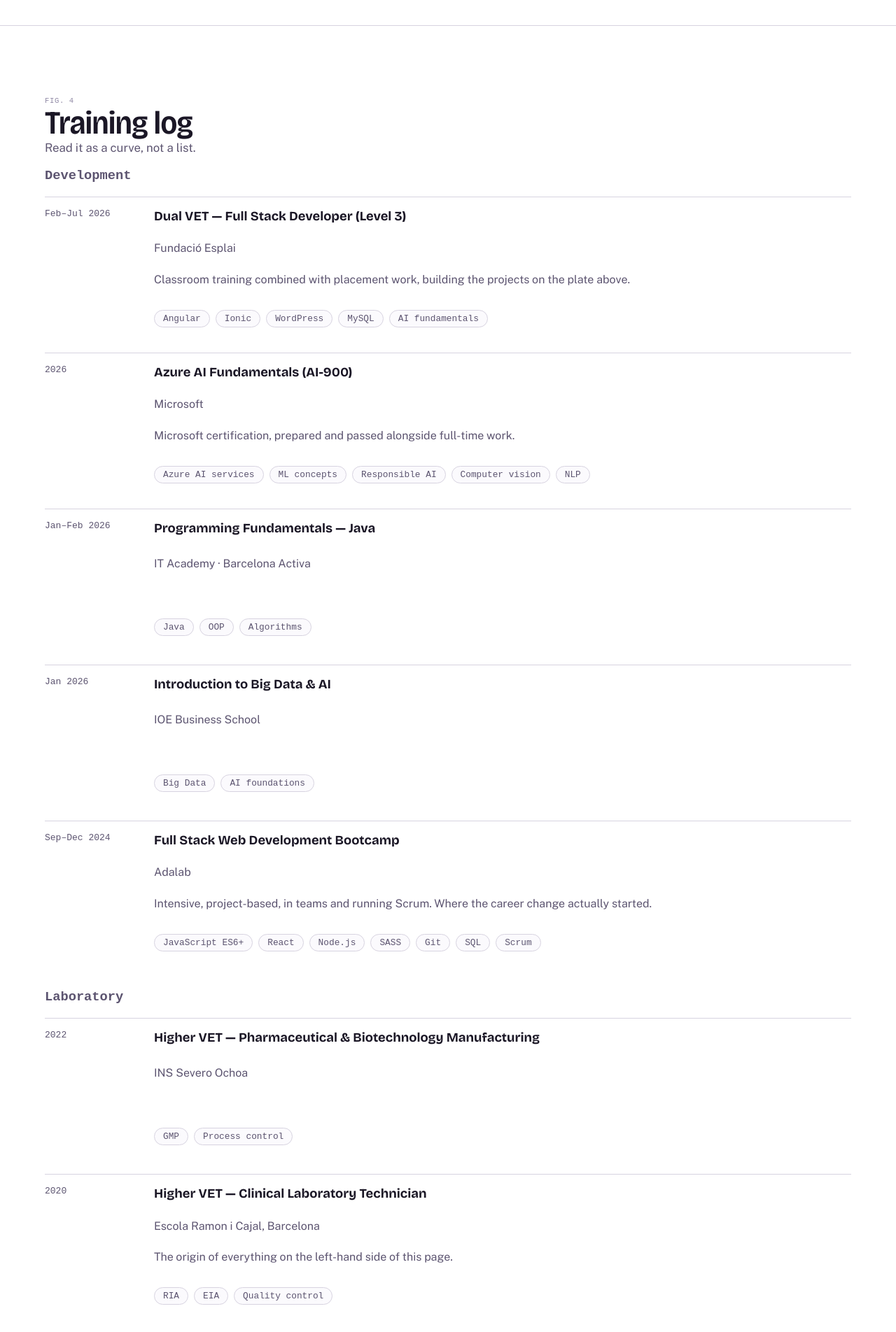
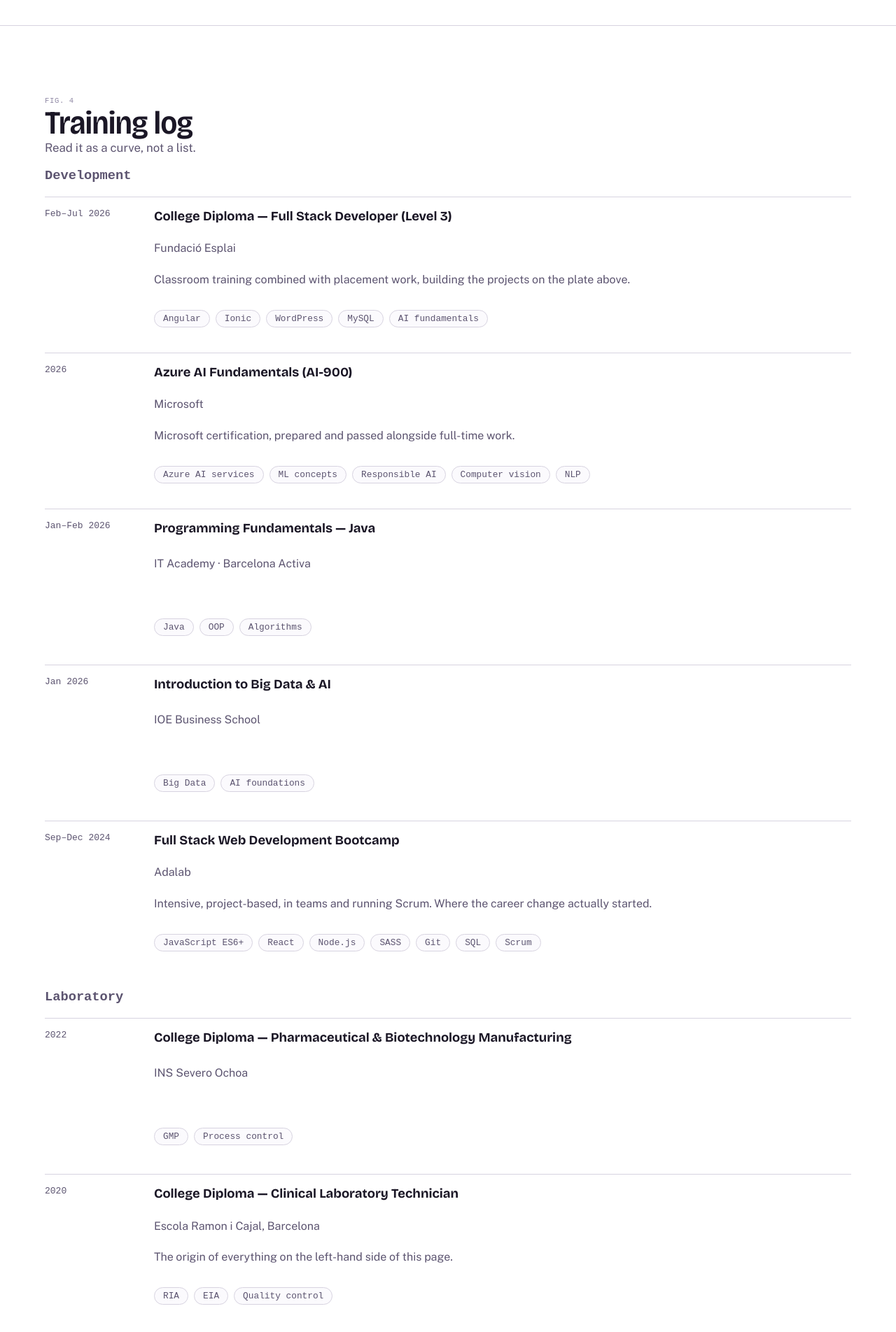
Before and after one commit to mee96/portfoli.v2, an Angular app in the folder frontend/: page / in a window 1280 px wide. Shown: the part 3360-5264 px from the top of the page at 70% size. Built offline with nearby package versions, Linux system fonts and the light colour scheme; no server answers; a web font is replaced by a local one.

Commit message:
docs: rename VET to College Diploma in English education titles for Canada context

```diff
--- a/frontend/src/app/core/data/education.data.ts
+++ b/frontend/src/app/core/data/education.data.ts
@@ -9,7 +9,7 @@
     translations: {
       en: {
         dt: 'Feb–Jul 2026',
-        t: 'Dual VET — Full Stack Developer (Level 3)',
+        t: 'College Diploma — Full Stack Developer (Level 3)',
         d: 'Classroom training combined with placement work, building the projects on the plate above.',
       },
       es: {
@@ -98,7 +98,7 @@
     org: 'INS Severo Ochoa',
     chips: ['GMP', 'Process control'],
     translations: {
-      en: { dt: '2022', t: 'Higher VET — Pharmaceutical & Biotechnology Manufacturing' },
+      en: { dt: '2022', t: 'College Diploma — Pharmaceutical & Biotechnology Manufacturing' },
       es: {
         dt: '2022',
         t: 'CFGS — Fabricación de Productos Farmacéuticos y Biotecnológicos',
@@ -117,7 +117,7 @@
     translations: {
       en: {
         dt: '2020',
-        t: 'Higher VET — Clinical Laboratory Technician',
+        t: 'College Diploma — Clinical Laboratory Technician',
         d: 'The origin of everything on the left-hand side of this page.',
       },
       es: {
--- a/frontend/src/app/features/secretari/secretari.scss
+++ b/frontend/src/app/features/secretari/secretari.scss
@@ -49,6 +49,11 @@
 
   @media (max-width: 480px) {
     height: 85vh;
+  }
+
+  @media (min-width: 1024px) {
+    width: min(460px, 40vw);
+    height: min(75vh, 680px);
   }
 }
 
```
Also changed, not shown: frontend/public/image-portfolio.jpeg (added).
